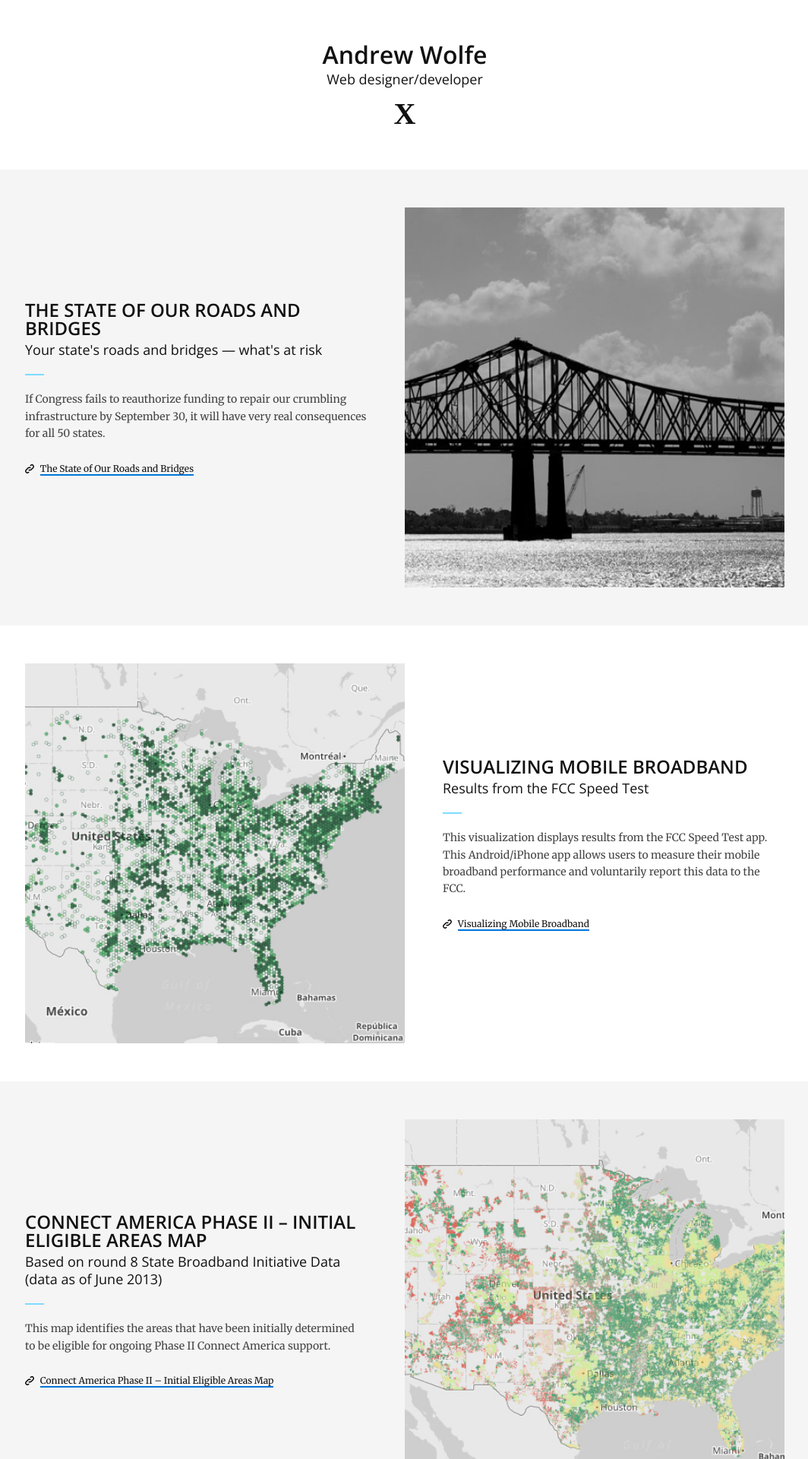
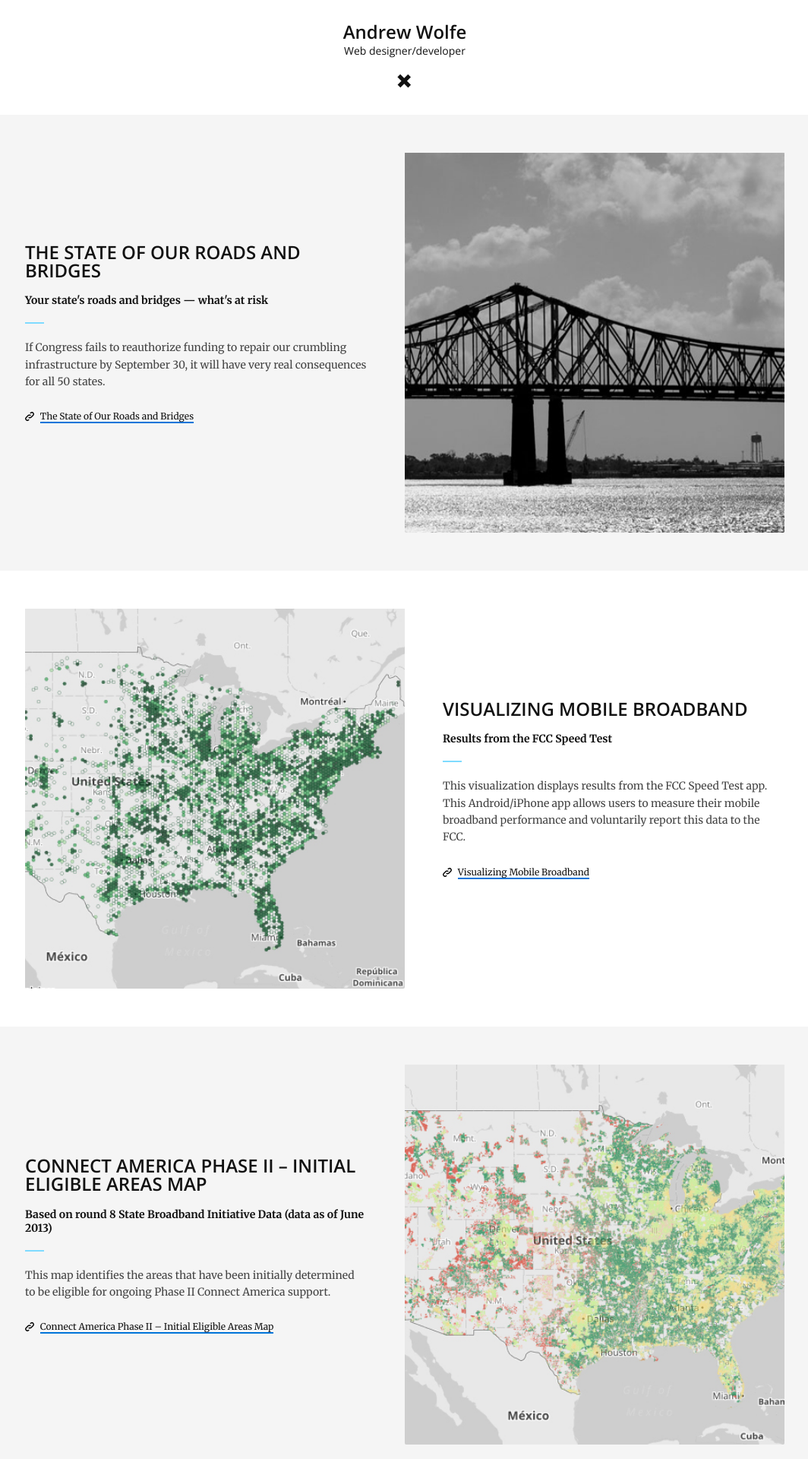
Before and after one commit to awolfe76/awolfe76.github.io, a Jekyll site: the page built from index.md, in a window 1280 px wide. Shown: the top 1920 px of the page at 76% size, without its empty margins (107-1171 px from the left). Built offline with Jekyll 4.4.1, drawn with Linux system fonts in a browser that asks for light colours; some web fonts are replaced.

Commit message:
header changes

```diff
--- a/_includes/header.html
+++ b/_includes/header.html
@@ -35,6 +35,6 @@
       <hgroup>
         <h2>{{ site.data.me.name }}</h2>
         <h4>Web designer/developer</h4>
-        <h6>X</h6>
+        <h6>+</h6>
       </hgroup>
     </header>
--- a/_scss/_header.scss
+++ b/_scss/_header.scss
@@ -1,34 +1,31 @@
 header {
+  margin: 0 auto;
+  padding: 25px;
   text-align: center;
+  width: 100%;
+  max-width: 1000px;
+  @media (min-width: 600px) {
+    padding: 25px 0;
+  }
+  h2 {
+    font-family: "Open Sans";
+    font-size: 24px;
+    font-weight: 600;
+    margin: 0;
+  }
+  h4 {
+    font-family: "Open Sans";
+    font-size: 14px;
+    font-weight: 400;
+    line-height: 1.3;
+    margin: 0;
+  }
   h6 {
-    font-family: Averia Libre;
+    font-family: "Open Sans";
     font-size: 40px;
+    font-weight: 700;
+    line-height: 1;
     margin: 10px 0 0;
+    transform: rotate(45deg);
   }
 }
-/*
-nav.main {
-  float: right;
-  font-size: 14px;
-  font-weight: 700;
-  margin-right: 10px;
-  margin-top: 25px;
-  a:link {
-    color: darken($primary, 20);
-    margin: 0 5px;
-    padding: 1px 6px 2px;
-    text-decoration: none;
-    &.highlight {
-      background: $action;
-      border-radius: 2px;
-      color: $light;
-      font-size: 16px;
-    }
-  }
-  a:hover {
-    color: $secondary;
-    &.highlight {
-      background: darken($action, 5);
-    }
-  }
-}*/
--- a/_scss/_layout.scss
+++ b/_scss/_layout.scss
@@ -2,15 +2,6 @@ body {
   background: $light;
 }
 
-header {
-  margin: 0 auto;
-  padding: 20px;
-  width: 100%;
-  max-width: 1000px;
-  @media (min-width: 600px) {
-    padding: 50px 0;
-  }
-}
 .work {
   background: $light;
   border-top: 2px solid $action;
--- a/_scss/_typography.scss
+++ b/_scss/_typography.scss
@@ -20,12 +20,7 @@ a:hover {
 p {
   margin: 0 0 20px;
 }
-h2 {
-  font-family: "Open Sans";
-  font-size: 32px;
-  font-weight: 600;
-  margin: 0;
-}
+
 .work h2 {
   margin-bottom: 50px;
 }
@@ -42,13 +37,3 @@ h3 {
     margin: 0 0 5px 0;
   }
 }
-h4 {
-  font-family: "Open Sans";
-  font-size: 16px;
-  font-weight: 400;
-  line-height: 1.3;
-  margin: 0;
-  @media (min-width: 600px) {
-    font-size: 18px;
-  }
-}
--- a/css/styles.scss
+++ b/css/styles.scss
@@ -3,7 +3,6 @@
 ---
 
 @import url(http://fonts.googleapis.com/css?family=Merriweather:400,400italic,700|Open+Sans:400,600,800);
-@import url(http://fonts.googleapis.com/css?family=Averia+Libre:400,700&text=X);
 @import "variables";
 @import "reset";
 @import "images";
```
